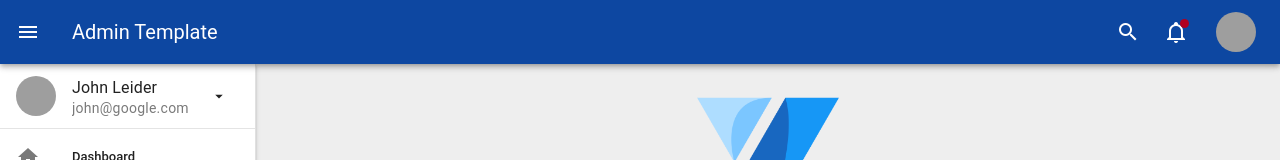
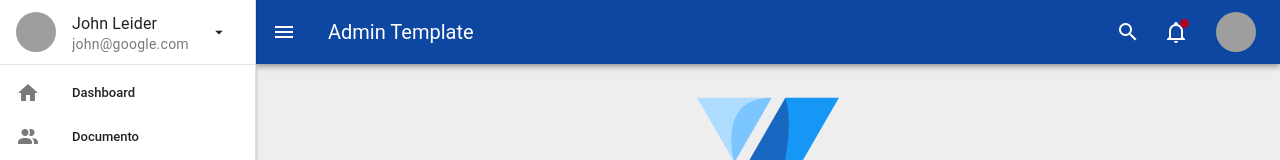
Before and after one commit to danielchipolesch/vuetify-admin-template, a Vue app: page / in a window 1280 px wide. Shown: the top 160 px of the page. Built offline with nearby package versions, Linux system fonts and the light colour scheme; grey boxes are pictures that could not be loaded.

Commit message:
Invertida a ordem dos componentes <AppSidebar/> e  <AppNavbar/> para a sidebar se alongar até o topo da página.

```diff
--- a/src/layouts/default.vue
+++ b/src/layouts/default.vue
@@ -1,7 +1,7 @@
 <template>
   <v-app>
-    <AppNavbar/>
-    <AppSidebar/>
+      <AppSidebar/>
+      <AppNavbar/>
     <v-main class="bg-grey-lighten-3" bg-color="grey-lighten-3">
       <router-view />
     </v-main>
```
